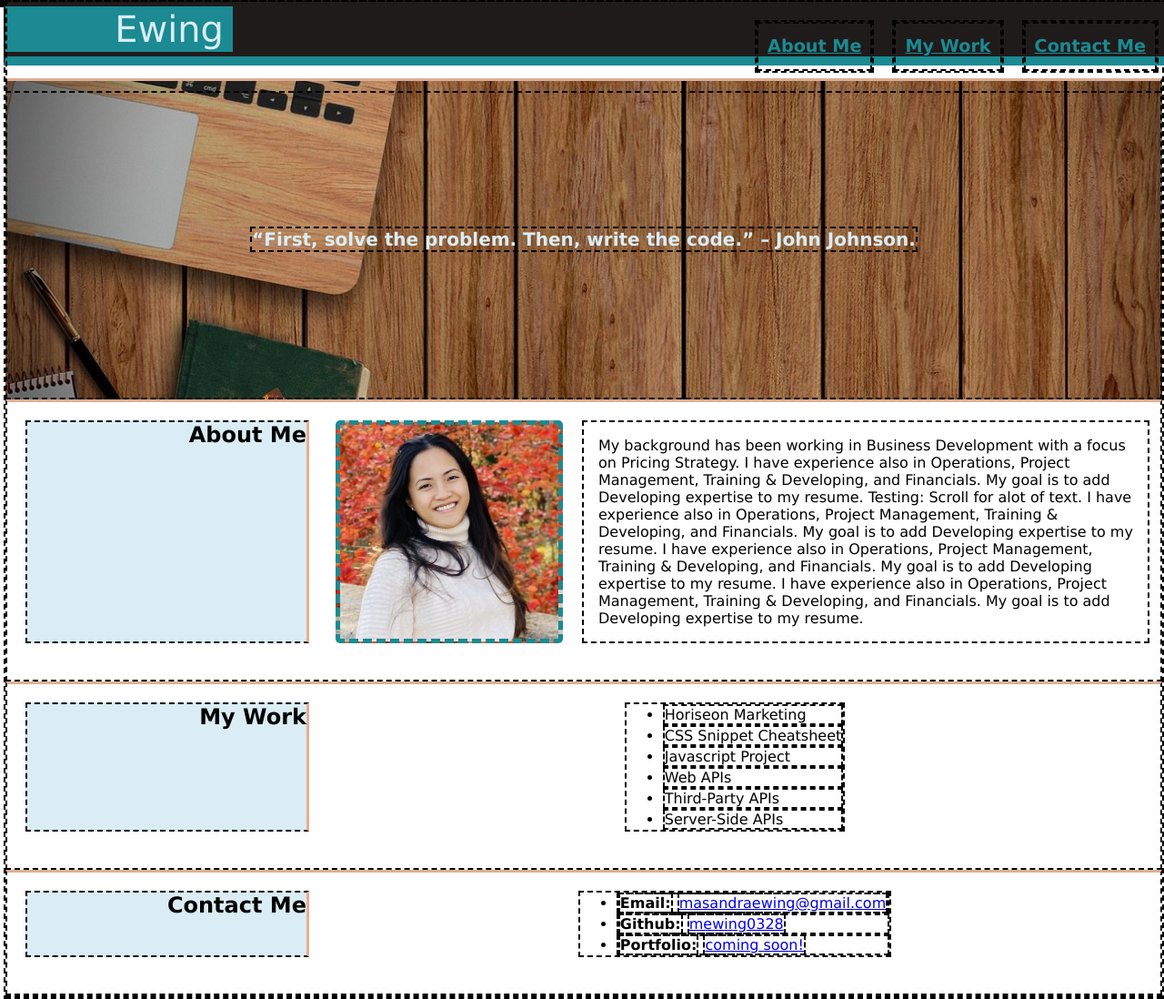
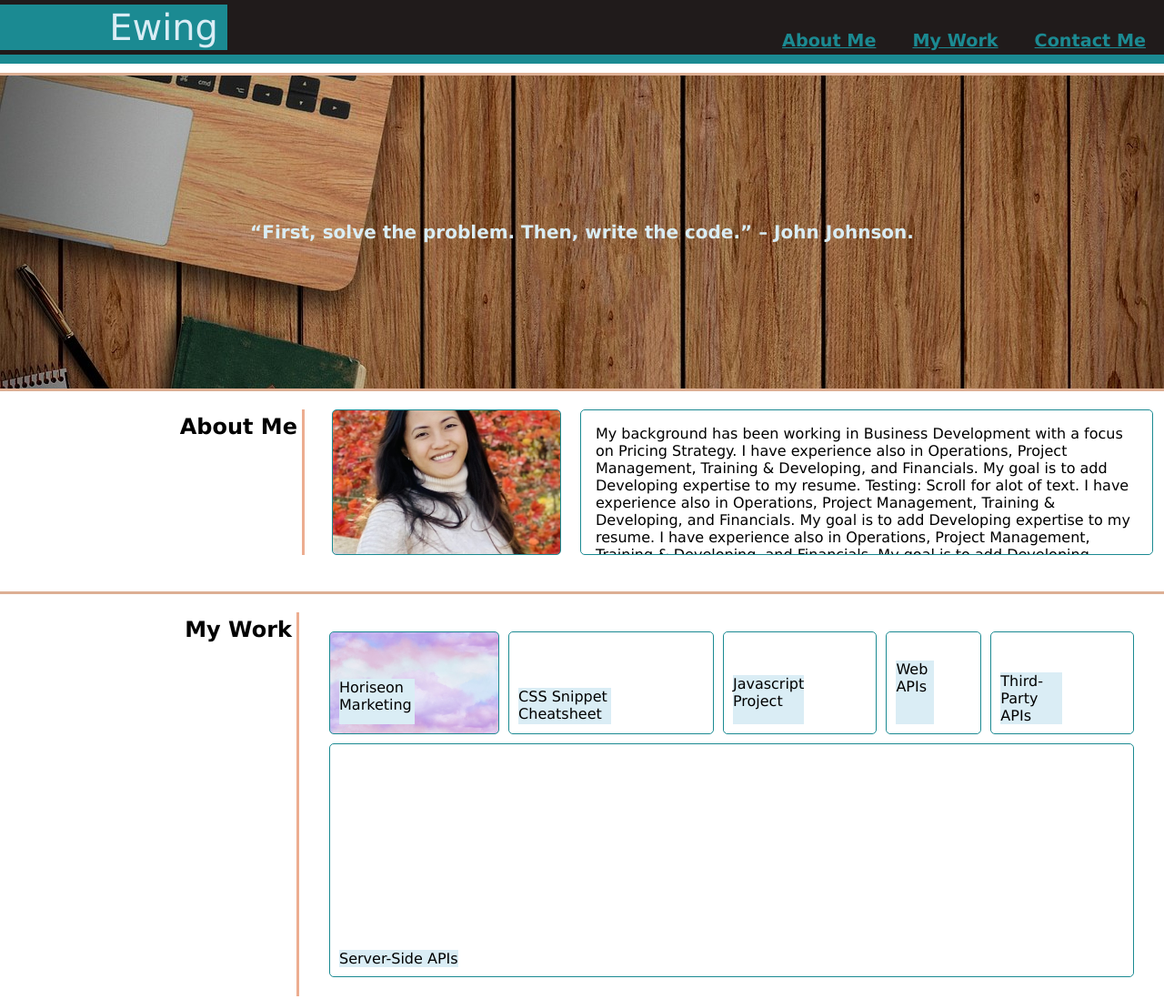
Before and after one commit to mewing0328/Ewing-Portfolio, a plain HTML site: page index.html in a window 1280 px wide. Shown: the top 1098 px of the page at 91% size. Drawn offline with Linux system fonts and the light colour scheme.

Commit message:
Added hover for My Work section, positioned the text of each li tag to be on the bottom left side of their respective container. To do next is the contact me section.

```diff
--- a/assets/css/style.css
+++ b/assets/css/style.css
@@ -2,7 +2,7 @@
 * {
     box-sizing: border-box;
  /*border is black temp for wireframing REMOVE BEFORE SUBMITTING!*/
-    border: 2px dashed black;
+    /*border: 2px dashed black;*/
     margin: 0 auto;
     font-family:'Lucida Sans', 'Lucida Sans Regular', 'Lucida Grande', 'Lucida Sans Unicode', Geneva, Verdana, sans-serif;
 
@@ -14,13 +14,12 @@
     --light: rgb(218, 237, 245);
     --border: rgb(236, 173, 144);
     --green: rgb(12, 94, 12);
+    --gradient: linear-gradient(to right, var(--border), var(--green));
+    --hovershadow: rgb(226, 86, 121);
   }
 
-  body {
-  }
-
-
-/* ------ NAVIGATION BAR ------ */
+/* ------ ELEMENT SELECTORS ------ */
+  /* ELEMENT - NAVIGATION BAR --- */
 
   header {
     position: fixed;
@@ -56,9 +55,10 @@ header a{
     color: var(--theme);
   }
 
-/* ------ END OF NAVIGATION BAR ------ */
+  /* ELEMENT - END OF NAV BAR --- */
 
-/* ------ MAIN CONTENT ------ */
+
+  /* ELEMENT - MAIN CONTENT --- */
 
   main {
     padding-top: 5rem;
@@ -75,17 +75,21 @@ section {
 
   h1{
     margin: 0px 10px;
+    padding: 5px;
     text-align:right;
     overflow-wrap: normal;
     border-right: 3px solid var(--border);
-    background-color: var(--light);
     /*adding a width of % of the container allows my h1 to align with each other responsive to size of screen*/
     width: 25%;
   }
 
-/* CLASS SELECTORS */
 
-/* ------ NAVIGATION BAR ------ */
+  /* ELEMENT - END OF MAIN CONTENT --- */
+
+
+/* ------ CLASS SELECTORS ------ */
+
+  /* CLASS - NAV BAR --- */
 
   .lastname {
     font-size: 40px;
@@ -134,9 +138,9 @@ section {
     align-items: center;
   }
 
-/* ------ END OF NAVIGATION BAR ------ */
+  /* CLASS - END OF NAV BAR --- */
 
-/* ------ ABOUT ME ------ */
+  /* CLASS - ABOUT ME --- */
 
 
   .about {
@@ -144,32 +148,83 @@ section {
     flex-direction: row;
   }
 
-  .about div{
-    display: block;
-    margin: 0px 2px;
-    padding: 1rem;
-    max-height: 20rem;
-    width: 50%;
-    overflow-y: scroll;
-  }
-
-  /*!!! TO DO - Figure out why image looks odd in smaller screens. */
-
+   /*For my picture*/
   .about p{
-
     position: relative;
     background-image: url(../images/Fall_Me.JPG);
     background-size: cover;
     background-position: center;
     display:flex;
     width: 20%;
+    border: 1px solid var(--theme);
     border-radius: 5px;
-    border: 5px dashed var(--theme)
-
   }
 
-  /* ------ END OF ABOUT ME ------ */
 
+  .about div{
+    display: block;
+    margin: 0px 2px;
+    padding: 1rem;
+    width: 50%;
+    max-height: 10rem;
+    overflow-y: scroll;
+    border: 1px solid var(--theme);
+    border-radius: 5px;
+  }
+
+  /* CLASS - END OF ABOUT ME --- */
+
+
+
+
+  /* CLASS - MY WORK --- */
+
+  .work {
+    display: flex;
+    flex-direction: row;
+    max-height: none;
+  }
+
+  .work ul{
+    display: flex;
+    flex-direction: row;
+    flex-wrap: wrap;
+  margin: 0px 2px;
+  padding: 1rem;
+  width: 75%;
+  list-style: none;
+  }
+
+  .work li{
+    background-size: cover;
+    background-position: center;
+    display: flex;
+    flex: auto;
+    padding: 10px;
+    margin: 5px;
+    border: 1px solid var(--theme);
+    border-radius: 5px;
+  }
+
+  .work p{
+    background-color: var(--light);
+    margin: 25% 50% 0% 0%;
+  }
+
+  /* CLASS - END OF MY WORK --- */
+
+
+  /* CLASS - CONTACT ME --- */
+
+  /* CLASS - CONTACT ME --- */
+
+
+
+/* ------ ID SELECTORS ------ */
+
+#w1{
+  background-image: url(../images/sky.jpg);
+}
 
 
 
@@ -178,14 +233,18 @@ section {
 /*Hover in navigation bar for mouse hovering.*/
 header a:hover{
   color: var(--light);
-  background-image: linear-gradient(to right, var(--border), var(--green));
+  background-image: var(--gradient);
   font-size: larger;
   border-radius: 5px;
   border: .5rem solid var(--theme);
   align-items: top;
 }
 
-
+.work li:hover{
+  color: #111;
+  box-shadow: 0 0 5rem var(--hovershadow);
+  font-weight: bold;
+  }
 
 /*MEDIA QUERIES for different screen sizes*/
 
@@ -209,7 +268,6 @@ header a:hover{
 
     .about img{
       display:flex;
-      height: 15rem;
       border: 5px dashed var(--theme)
     }
 
--- a/index.html
+++ b/index.html
@@ -17,9 +17,9 @@
     <header>
       <p class="lastname">Ewing</p>
         <ul>
-          <li> <a href="#">About Me</a></li>
-          <li> <a href="#">My Work</a></li>
-          <li> <a href="#">Contact Me</a></li>
+          <li> <a href="#aboutme">About Me</a></li>
+          <li> <a href="#mywork">My Work</a></li>
+          <li> <a href="#contactme">Contact Me</a></li>
         </ul>
       </header>
 
@@ -31,9 +31,9 @@
     </section>
 
     <!-- About Me -->
-    <section class="about">
-      <h1>About Me</h1>
-        <p><!--image in css--></p>
+    <section class="about" >
+      <h1 id="aboutme">About Me</h1>
+        <p alt="Picture of MaSandra Ewing"><!--image in css--></p>
         <div>My background has been working in Business Development with a focus on Pricing Strategy.
           I have experience also in Operations, Project Management, Training & Developing, and Financials. My goal is to add Developing expertise to my resume.
           Testing: Scroll for alot of text.
@@ -48,14 +48,14 @@
 
 
     <section class="work">
-      <h1>My Work</h1>
+      <h1 id="mywork">My Work</h1>
         <ul>
-          <li>Horiseon Marketing</li>
-          <li>CSS Snippet Cheatsheet</li>
-          <li>Javascript Project</li>
-          <li>Web APIs</li>
-          <li>Third-Party APIs</li>
-          <li>Server-Side APIs</li>
+          <li id="w1"><p>Horiseon Marketing</p></li>
+          <li id="w2"><p>CSS Snippet Cheatsheet</p></li>
+          <li id="w3"><p>Javascript Project</p></li>
+          <li id="w4"><p>Web APIs</p></li>
+          <li id="w5"><p>Third-Party APIs</p></li>
+          <li id="w6"><p>Server-Side APIs</p></li>
         </ul>
         </div>
     </section>
@@ -63,7 +63,7 @@
 
        <!---Contact Me-->
        <section class="contact">
-        <h1>Contact Me</h1>
+        <h1 id="contactme">Contact Me</h1>
         <ul>
           <!-- email li item has a unique attribute with a value of 'email'-->
           <li><strong>Email:</strong> <a href="#">masandraewing@gmail.com</a></li>
```
Also changed, not shown: assets/images/code.png (added), assets/images/sky.jpg (added), assets/images/sparkles.jpg (added), 1 other file. Lines whose indentation alone changed are shown as unchanged.
